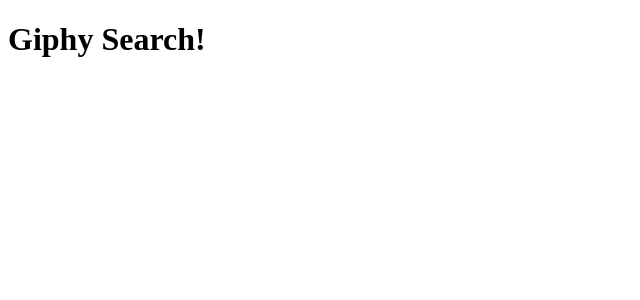
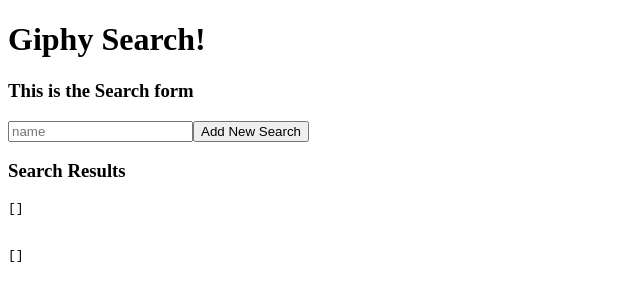
Before and after one commit to brunoreyes/Group-Giphy-Saga-Project-, a React (Create React App) app: page / in a window 1280 px wide. Shown: the top 300 px of the page, without its empty margins (0-640 px from the left). Built offline with nearby package versions, Linux system fonts and the light colour scheme.

Commit message:
attempted search view

```diff
--- /dev/null
+++ b/src/components/App/App.css
@@ -0,0 +1,3 @@
+img {
+  height: 100px;
+}
--- a/src/components/App/App.js
+++ b/src/components/App/App.js
@@ -1,16 +1,27 @@
 import React, { Component } from 'react';
-
+import SearchForm from '../SearchForm/SearchForm';
+import SearchList from '../SearchList/SearchList';
+import './App.css';
+import { connect } from 'react-redux';
 
 class App extends Component {
+  componentDidMount() {
+    console.log('component mount');
+  }
 
   render() {
     return (
       <div>
         <h1>Giphy Search!</h1>
+        <SearchForm />
+        <SearchList />
       </div>
     );
   }
-
 }
 
-export default App;
+const putReduxStateOnProps = (reduxState) => ({
+  reduxState,
+});
+
+export default connect(putReduxStateOnProps)(App);
--- /dev/null
+++ b/src/components/SearchForm/SearchForm.js
@@ -0,0 +1,60 @@
+import React, { Component } from 'react';
+import { connect } from 'react-redux';
+// import { response } from 'express';
+// import { response } from 'express';
+// When prototype isn't working it could be because stupid express autocompleted in our form
+
+// const { default: Axios } = require('axios');
+
+const mapStateToProps = (reduxState) => ({
+  reduxState,
+});
+
+class SearchForm extends Component {
+  state = {
+    name: '',
+  };
+
+  handleNameChange = (event, propertyName) => {
+    event.preventDefault();
+
+    console.log('event happened');
+    this.setState({
+      ...this.state,
+      [propertyName]: event.target.value,
+    });
+  };
+
+  addNewSearch = (event) => {
+    event.preventDefault();
+
+    let payload = this.state;
+    console.log('Payload sent to addnewsearch:', payload);
+    this.props.dispatch({ type: 'FETCH_SEARCH', payload });
+    this.setState({
+      name: '',
+    });
+  };
+
+  render() {
+    return (
+      <div>
+        <h3>This is the Search form</h3>
+        {/* <pre>{JSON.stringify(this.state)}</pre> */}
+        <form onSubmit={this.addNewSearch}>
+          <input
+            type="text"
+            value={this.state.name}
+            onChange={(event) => this.handleNameChange(event, 'name')}
+            placeholder="name"
+          />
+          {/* <pre>{JSON.stringify(this.props.reduxState)}</pre> */}
+
+          <input type="submit" value="Add New Search" />
+        </form>
+      </div>
+    );
+  }
+}
+
+export default connect(mapStateToProps)(SearchForm);
--- /dev/null
+++ b/src/components/SearchList/SearchList.js
@@ -0,0 +1,76 @@
+import React, { Component } from 'react';
+import { connect } from 'react-redux';
+
+class SearchList extends Component {
+  //   componentDidMount() {
+  //     // use component did mount to dispatch an action to request the SearchList from the API
+  //     this.props.dispatch({ type: 'FETCH_SEARCH' });
+  //   }
+
+  state = {
+    url: '',
+    // description:''
+  };
+
+  deleteSearch = (event) => {
+    console.log(event.target.id);
+
+    this.props.dispatch({
+      type: 'DELETE_SEARCH',
+      //   payload: this.props.searchItem.id,
+      payload: event.target.id,
+    });
+  };
+
+  favorite = (url) => {
+    // Create an axios post request line an insert into favorite
+    console.log('favorite pressed:', url);
+    this.props.dispatch({
+      type: 'SEND_FAVORITE',
+      payload: url,
+    });
+    //   url, description & id
+  };
+
+  render() {
+    return (
+      <div>
+        <h3>Search Results</h3>
+        <pre>{JSON.stringify(this.props.reduxState.searchName)}</pre>
+        {/* mapping each item within the array and them calling them searchItem */}
+        <table>
+          <thead>
+            <tr>
+              <th></th>
+            </tr>
+          </thead>
+          <tbody>
+            {this.props.reduxState.searchName.map((gif, arraySpot) => (
+              <tr key={arraySpot}>
+                <td>
+                  <img src={gif.images.original.url}></img>
+                  <button
+                    onClick={() => this.favorite(gif.images.original.url)}
+                  >
+                    Favorite
+                  </button>
+                </td>
+              </tr>
+            ))}
+          </tbody>
+        </table>
+            {/* <pre>{JSON.stringify(this.props.reduxState.searchName)}</pre> */}
+            <pre>{JSON.stringify(this.props.reduxState.favoriteName)}</pre>
+
+        </div>
+
+    );
+  }
+}
+
+
+const mapStateToProps = (reduxState) => ({
+  reduxState,
+});
+
+export default connect(mapStateToProps)(SearchList);
--- a/src/index.js
+++ b/src/index.js
@@ -1,5 +1,78 @@
-import React from 'react';
+import React, { Component } from 'react';
 import ReactDOM from 'react-dom';
-import App from './components/App/App';
+import App from './components/App/App.js';
+// import registerServiceWorker from './registerServiceWorker';
+import { createStore, combineReducers, applyMiddleware } from 'redux';
+// Provider allows us to use redux within our react app
+import { Provider } from 'react-redux';
+import logger from 'redux-logger';
+import createSagaMiddleware from 'redux-saga';
+import { takeEvery, put } from 'redux-saga/effects';
+import axios from 'axios';
 
-ReactDOM.render(<App />, document.getElementById('react-root'));
+// Create the rootSaga generator function
+function* rootSaga() {
+  yield takeEvery('FETCH_SEARCH', getSearchSaga);
+  //   yield takeEvery('SEND_FAVORITE', favoriteSearchSaga);
+  // yield takeEvery('DELETE_SEARCH', deleteSearchSaga);
+} //end rootSaga
+
+// Reducer that holds our results
+
+//this reducer holds the searched for name
+const searchName = (state = [], action) => {
+  if (action.type === 'SET_SEARCH') {
+    return action.payload;
+  }
+  return state;
+};
+
+const favoriteName = (state = [], action) => {
+  console.log('in favoriteName', action.payload);
+
+  if (action.type === 'SEND_FAVORITE') {
+    return action.payload;
+  }
+  return state;
+};
+
+// function* favoriteSearchSaga(action) {
+//   // here we are posting info to our database
+//   axios.get;
+// }
+
+function* getSearchSaga(action) {
+  try {
+    console.log('Searching with:', action.payload);
+
+    const response = yield axios.get(
+      `/api/category/search?searchName=${action.payload.name}`
+    );
+
+    // coming from search form
+    yield put({ type: 'SET_SEARCH', payload: response.data });
+  } catch (error) {
+    console.log('error with Search get request:', error);
+  } //end axios
+} //end getSearchSaga
+
+const sagaMiddleware = createSagaMiddleware();
+
+// Create one store that all components can use
+const storeInstance = createStore(
+  combineReducers({ searchName, favoriteName }),
+  // Add sagaMiddleware to our store
+  applyMiddleware(sagaMiddleware, logger)
+);
+
+// Pass rootSaga into our sagaMiddleware
+sagaMiddleware.run(rootSaga);
+
+ReactDOM.render(
+  <Provider store={storeInstance}>
+    <App />
+  </Provider>,
+  document.getElementById('react-root')
+  //   Change react to react-root
+);
+// registerServiceWorker();
```
Also changed, not shown: 2 other files (tests, documents, lock files or other folders).
